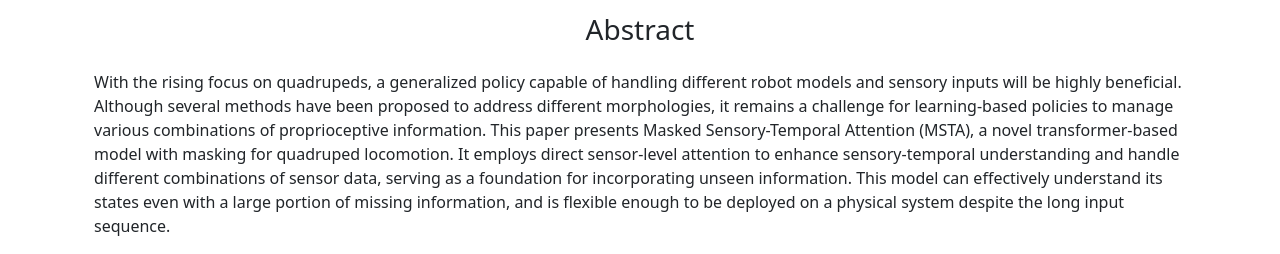
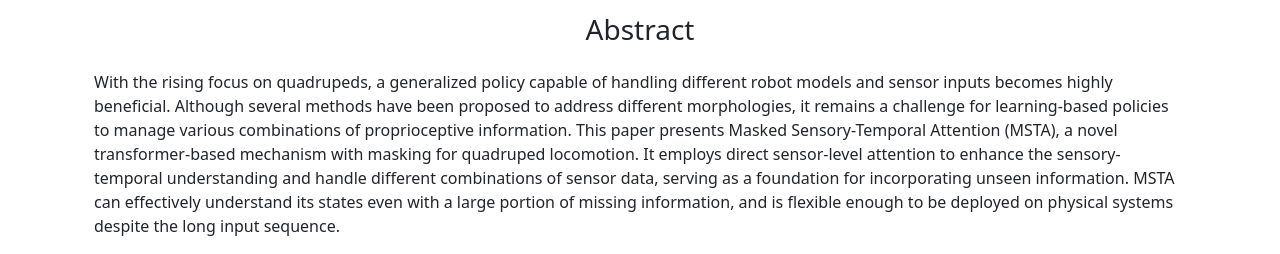
Before and after one commit to johnliudk/msta, a plain HTML site: page index.html in a window 1280 px wide. Shown: the part 621-875 px from the top of the page. Drawn offline with nearby package versions, Linux system fonts and the light colour scheme.

Commit message:
update to ICRA version

```diff
--- a/index.html
+++ b/index.html
@@ -54,7 +54,7 @@
 		<br>
 		<div class="container">
 			<h3 class="text-center mb-4">Abstract</h3>
-			<p>With the rising focus on quadrupeds, a generalized policy capable of handling different robot models and sensory inputs will be highly beneficial. Although several methods have been proposed to address different morphologies, it remains a challenge for learning-based policies to manage various combinations of proprioceptive information. This paper presents Masked Sensory-Temporal Attention (MSTA), a novel transformer-based model with masking for quadruped locomotion. It employs direct sensor-level attention to enhance sensory-temporal understanding and handle different combinations of sensor data, serving as a foundation for incorporating unseen information. This model can effectively understand its states even with a large portion of missing information, and is flexible enough to be deployed on a physical system despite the long input sequence.</p>
+			<p>With the rising focus on quadrupeds, a generalized policy capable of handling different robot models and sensor inputs becomes highly beneficial. Although several methods have been proposed to address different morphologies, it remains a challenge for learning-based policies to manage various combinations of proprioceptive information. This paper presents Masked Sensory-Temporal Attention (MSTA), a novel transformer-based mechanism with masking for quadruped locomotion. It employs direct sensor-level attention to enhance the sensory-temporal understanding and handle different combinations of sensor data, serving as a foundation for incorporating unseen information. MSTA can effectively understand its states even with a large portion of missing information, and is flexible enough to be deployed on physical systems despite the long input sequence.</p>
 		</div>
 	</div>
 	<script src="https://cdn.jsdelivr.net/npm/bootstrap@5.3.0-alpha1/dist/js/bootstrap.bundle.min.js" integrity="sha384-w76AqPfDkMBDXo30jS1Sgez6pr3x5MlQ1ZAGC+nuZB+EYdgRZgiwxhTBTkF7CXvN" crossorigin="anonymous"></script>
```
